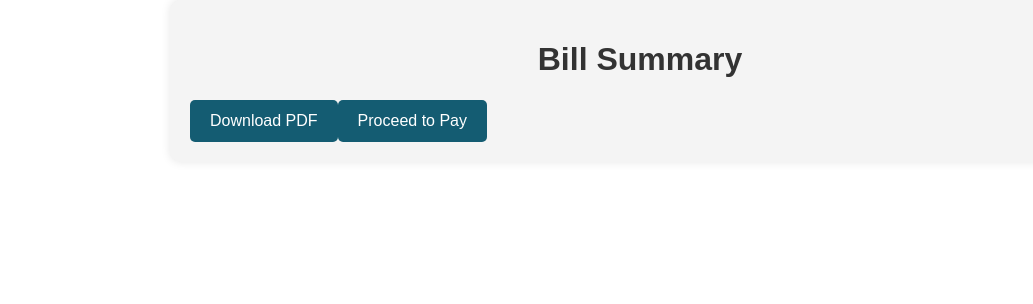
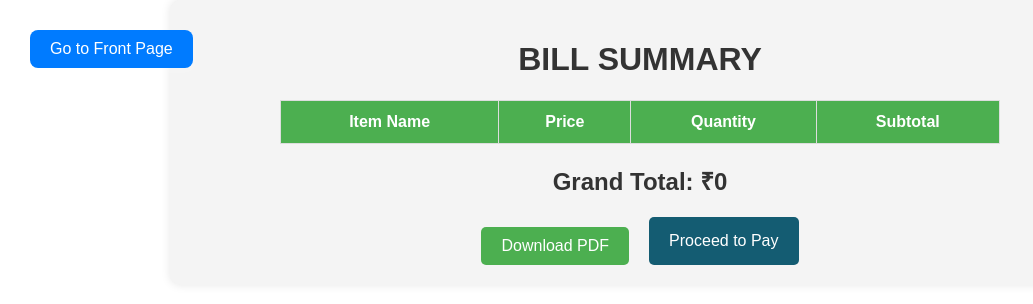
Before and after one commit to ishita1455/Govigyan_, a React (Create React App) app: page /bill-generator in a window 1280 px wide. Shown: the top 304 px of the page, without its empty margins (0-1033 px from the left). Built offline with nearby package versions, Linux system fonts and the light colour scheme.

Commit message:
Updated cart UI and centered table in BillGenerator

```diff
--- a/package.json
+++ b/package.json
@@ -9,6 +9,7 @@
     "@testing-library/user-event": "^13.5.0",
     "html5-qrcode": "^2.3.8",
     "jspdf": "^3.0.1",
+    "jspdf-autotable": "^5.0.2",
     "react": "^19.0.0",
     "react-dom": "^19.0.0",
     "react-icons": "^5.5.0",
--- a/src/components/BillGenerator.jsx
+++ b/src/components/BillGenerator.jsx
@@ -1,6 +1,7 @@
 import React from 'react';
 import { useLocation, useNavigate } from 'react-router-dom';
-import { jsPDF } from 'jspdf';
+import jsPDF from 'jspdf';
+import autoTable from 'jspdf-autotable'; // Explicitly import autoTable
 import '../styles/BillGenerator.css';
 
 const BillGenerator = () => {
@@ -10,23 +11,78 @@ const BillGenerator = () => {
 
     const generateBill = () => {
         const doc = new jsPDF();
-        doc.text('Bill Summary', 20, 20);
-        let yOffset = 30;
 
-        products.forEach((product, index) => {
-            doc.text(`${index + 1}. ${product.name} - ₹${product.price} x ${product.quantity} = ₹${product.price * product.quantity}`, 20, yOffset);
-            yOffset += 10;
+        // Title
+        doc.setFontSize(22);
+        doc.text('GOVIGYAAN', 105, 15, { align: 'center' });
+        doc.setFontSize(16);
+        doc.text('BILL SUMMARY', 105, 30, { align: 'center' });
+
+        // Table Data
+        const tableColumn = ['Item Name', 'Price', 'Quantity', 'Subtotal'];
+        const tableRows = products.map(product => [
+            product.name,
+            `₹${product.price}`,
+            product.quantity,
+            `₹${product.price * product.quantity}`
+        ]);
+
+        // Generate Table
+        autoTable(doc, {
+            head: [tableColumn],
+            body: tableRows,
+            startY: 40,
+            theme: 'grid',
+            styles: { halign: 'center' },
+            headStyles: { fillColor: [0, 128, 0], textColor: [255, 255, 255] },
         });
 
-        doc.text(`Grand Total: ₹${products.reduce((acc, item) => acc + item.price * item.quantity, 0)}`, 20, yOffset + 10);
+        // Position after the table
+        let finalY = doc.lastAutoTable.finalY || 50; // Ensure it's correctly positioned
+        finalY += 10;
+
+        // Grand Total
+        doc.setFontSize(14);
+        doc.text(`Grand Total: ₹${products.reduce((acc, item) => acc + item.price * item.quantity, 0)}`, 105, finalY, { align: 'center' });
+
+        // Thank You Message
+        doc.setFontSize(12);
+        doc.text('THANK YOU FOR VISITING', 105, finalY + 15, { align: 'center' });
+
+        // Save PDF
         doc.save('bill.pdf');
     };
 
     return (
         <div className="bill-page">
-            <h1>Bill Summary</h1>
-            <button onClick={generateBill}>Download PDF</button>
-            <button onClick={() => navigate('/payment')}>Proceed to Pay</button>
+            <h1>BILL SUMMARY</h1>
+            <table border="1">
+                <thead>
+                    <tr>
+                        <th>Item Name</th>
+                        <th>Price</th>
+                        <th>Quantity</th>
+                        <th>Subtotal</th>
+                    </tr>
+                </thead>
+                <tbody>
+                    {products.map((product, index) => (
+                        <tr key={index}>
+                            <td>{product.name}</td>
+                            <td>₹{product.price}</td>
+                            <td>{product.quantity}</td>
+                            <td>₹{product.price * product.quantity}</td>
+                        </tr>
+                    ))}
+                </tbody>
+            </table>
+            <h2>Grand Total: ₹{products.reduce((acc, item) => acc + item.price * item.quantity, 0)}</h2>
+            <div className="button-container">
+                <button className="bill-button download-btn" onClick={generateBill}>Download PDF</button>
+             <button className="bill-button pay-btn" onClick={() => navigate('/payment')}>Proceed to Pay</button>
+             <button className="bill-button home-btn" onClick={() => navigate('/')}>Go to Front Page</button>
+            </div>
+
         </div>
     );
 };
--- a/src/components/Cart.jsx
+++ b/src/components/Cart.jsx
@@ -5,9 +5,19 @@ import '../styles/Cart.css';
 const Cart = () => {
     const location = useLocation();
     const navigate = useNavigate();
-    const products = location.state?.products || [];
+    const products = location.state?.products || JSON.parse(localStorage.getItem('savedCart')) || [];
 
-    // Calculate total
+    // Save cart in localStorage before navigating back to QR Scanner
+    const handleBackToScan = () => {
+        localStorage.setItem('savedCart', JSON.stringify(products));
+        navigate('/scan-qr', { state: { products } }); // ✅ Navigates to QRScanner.jsx
+    };
+
+    const handleHome = () => {
+        navigate('/');
+    };
+
+    // Calculate total price
     const calculateTotal = () => {
         return products.reduce((total, product) => total + product.price * product.quantity, 0);
     };
@@ -15,6 +25,7 @@ const Cart = () => {
     return (
         <div className="cart-page">
             <h1>Shopping Cart</h1>
+
             {products.length > 0 ? (
                 <>
                     {products.map((product, index) => (
@@ -25,11 +36,19 @@ const Cart = () => {
                             <p>Subtotal: ₹{product.price * product.quantity}</p>
                         </div>
                     ))}
+                    <h2>Total: ₹{calculateTotal()}</h2>
 
-                    <h2>Total: ₹{calculateTotal()}</h2>
-                    <button onClick={() => navigate('/bill-generator', { state: { products } })}>
-                        Proceed to Bill
-                    </button>
+                    {/* Updated button container for proper alignment */}
+                    <div className="button-container">
+                        <button onClick={handleHome} className="cart-button">Home</button>
+                        <button onClick={handleBackToScan} className="cart-button">Back to Scan</button>
+                        <button
+                            onClick={() => navigate('/bill-generator', { state: { products } })}
+                            className="cart-button proceed"
+                        >
+                            Proceed to Bill
+                        </button>
+                    </div>
                 </>
             ) : (
                 <p>Your cart is empty.</p>
--- a/src/components/QRScanner.jsx
+++ b/src/components/QRScanner.jsx
@@ -1,11 +1,12 @@
 import React, { useState, useEffect, useRef } from 'react';
 import { Html5Qrcode } from 'html5-qrcode';
-import { useNavigate } from 'react-router-dom';
+import { useNavigate, useLocation } from 'react-router-dom';
 import { FaHome } from 'react-icons/fa';
 import '../styles/QRScanner.css';
 
 const QRScanner = () => {
-    const [products, setProducts] = useState([]);
+    const location = useLocation();
+    const [products, setProducts] = useState(location.state?.products || []);
     const scannerRef = useRef(null);
     const navigate = useNavigate();
     const isScannerRunning = useRef(false);
@@ -114,8 +115,8 @@ const QRScanner = () => {
     return (
         <div className="scanner-page">
             <button className="home-btn" onClick={() => navigate('/')}>
-  <FaHome className="icon" /> Home
-</button>
+                <FaHome className="icon" /> Home
+            </button>
             <h1>Scan Product QR Code</h1>
             <div id="reader"></div>
 
@@ -146,9 +147,20 @@ const QRScanner = () => {
                     </ul>
                 )}
                 {products.length > 0 && (
-                    <button className="checkout-btn" onClick={() => navigate('/cart', { state: { products } })}>
-                        Proceed to Cart
-                    </button>
+                    <>
+                        <button className="checkout-btn" onClick={() => navigate('/cart', { state: { products } })}>
+                            Proceed to Cart
+                        </button>
+                        {/* <button className="back-btn" onClick={() => navigate('/scan-qr', { state: { products } })}>
+                            Back to Scan
+                        </button> */}
+
+
+
+
+
+
+                    </>
                 )}
             </div>
         </div>
--- a/src/styles/BillGenerator.css
+++ b/src/styles/BillGenerator.css
@@ -82,3 +82,24 @@
   .home-btn:hover {
     background-color: #45a049;
   }
+  table {
+    width: 80%; /* Adjust width as needed */
+    margin: 20px auto; /* Centers the table horizontally */
+    border-collapse: collapse;
+    background: #fff;
+    text-align: center;
+}
+
+th, td {
+    padding: 12px;
+    border: 1px solid #ddd;
+}
+
+th {
+    background: #4CAF50;
+    color: white;
+}
+
+tbody tr:nth-child(even) {
+    background: #f9f9f9;
+}
--- a/src/styles/Cart.css
+++ b/src/styles/Cart.css
@@ -246,6 +246,7 @@ button {
   border-radius: 5px;
   cursor: pointer;
   transition: 0.3s;
+
 }
 
 .scan-btn {
@@ -322,3 +323,33 @@ button {
 .home-btn:hover {
   background-color: #45a049;
 }
+
+.button-container {
+  display: flex;
+  justify-content: center; /* Align buttons in the center */
+  gap: 20px; /* Space between buttons */
+  margin-top: 20px;
+}
+
+.cart-button {
+  padding: 12px 20px;
+  font-size: 16px;
+  color: #ffffff;
+  background: #145c72;
+  border: none;
+  border-radius: 5px;
+  cursor: pointer;
+  transition: 0.3s;
+}
+
+.cart-button:hover {
+  opacity: 0.8;
+}
+
+.proceed {
+  background: #27ae60; /* Green for proceed */
+}
+
+.proceed:hover {
+  background: #219150;
+}
```
Also changed, not shown: 1 other file (tests, documents, lock files or other folders).
